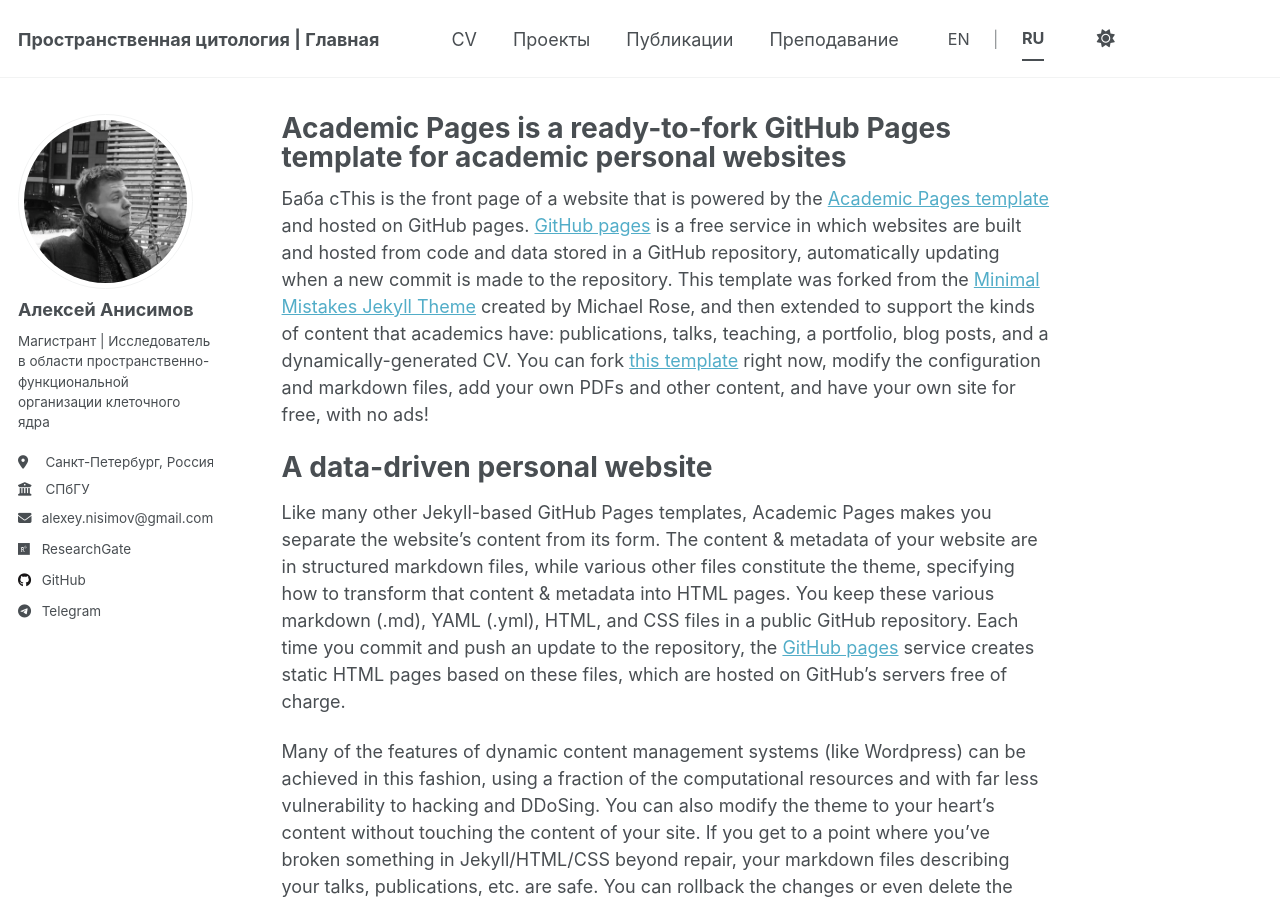
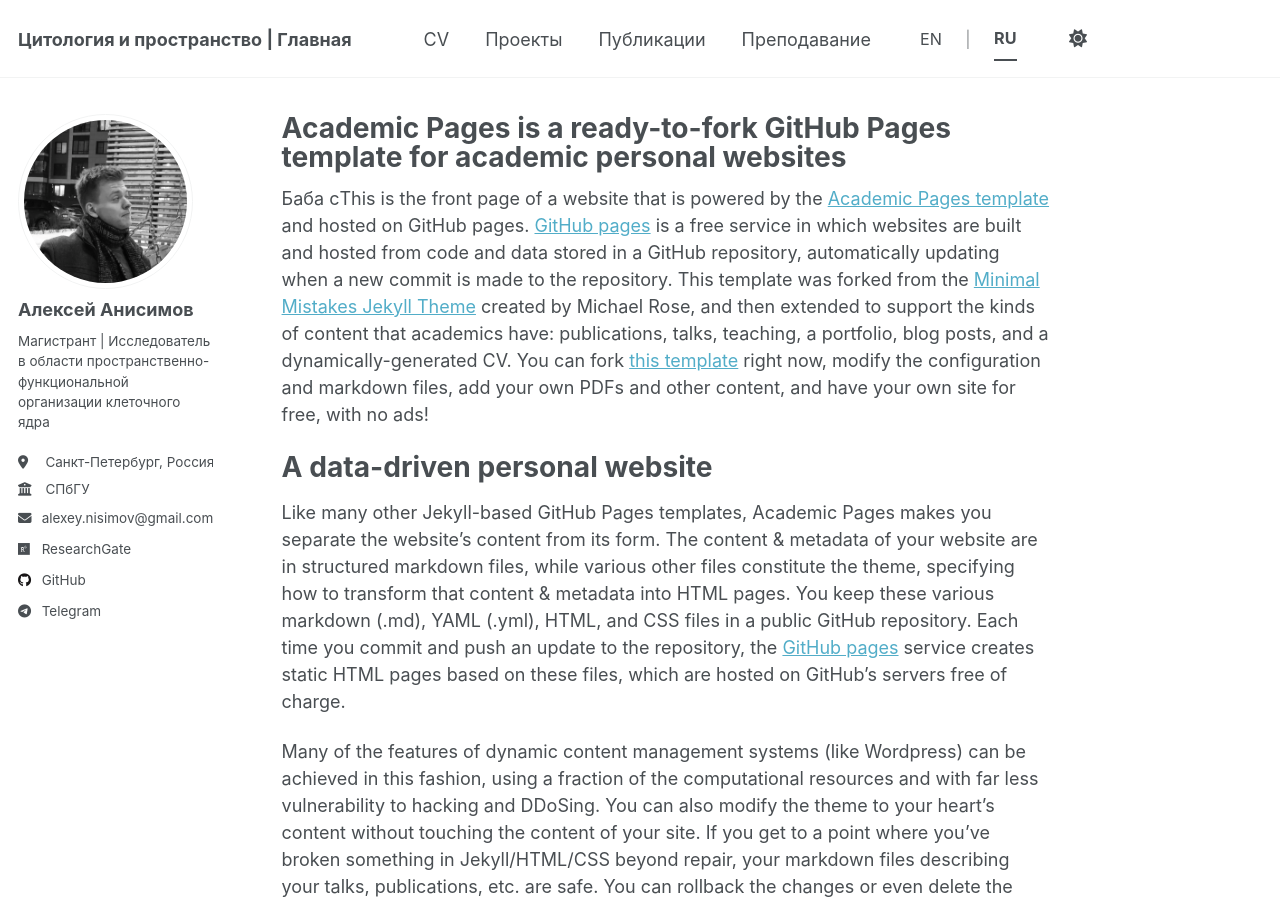
Before and after one commit to nicimov/nicimov.github.io, a Jekyll site: the page built from _pages/ru/about.md, in a window 1280 px wide and 900 px high. Built offline with Jekyll 4.4.1, drawn with Linux system fonts in a browser that asks for light colours.

Commit message:
Updated title (ru)

```diff
--- a/_config.yml
+++ b/_config.yml
@@ -17,7 +17,7 @@
 site_theme               : "default"
 title:
   en: "Spatial Cytology | Home"
-  ru: "Пространственная цитология | Главная"
+  ru: "Цитология и пространство | Главная"
 title_separator          : "-"
 name                     : &name "Your Name"
 description              : &description "personal description"
```
